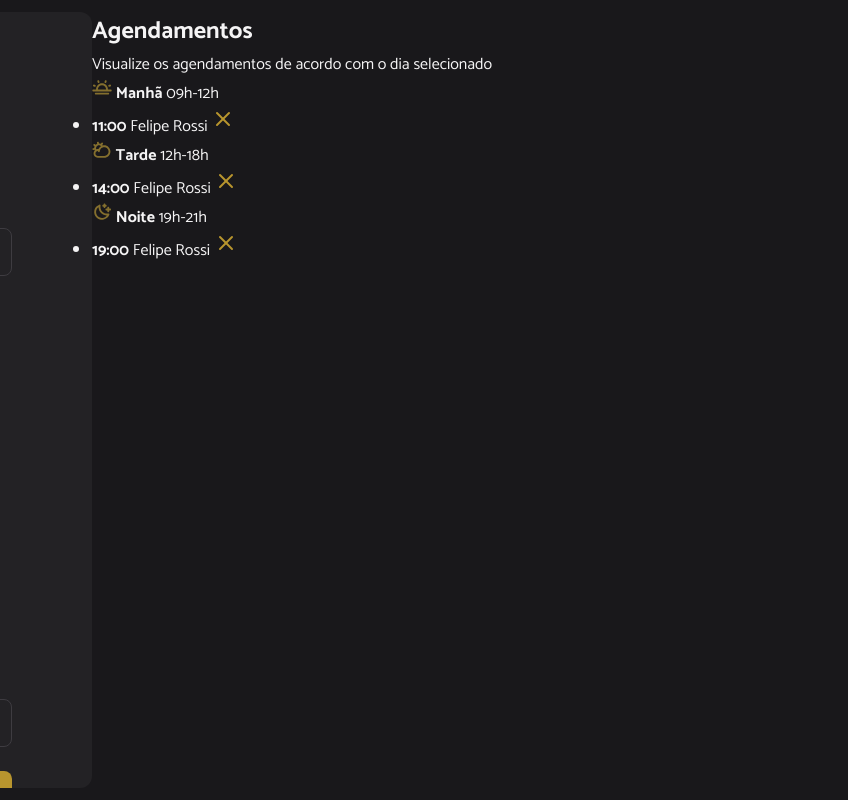
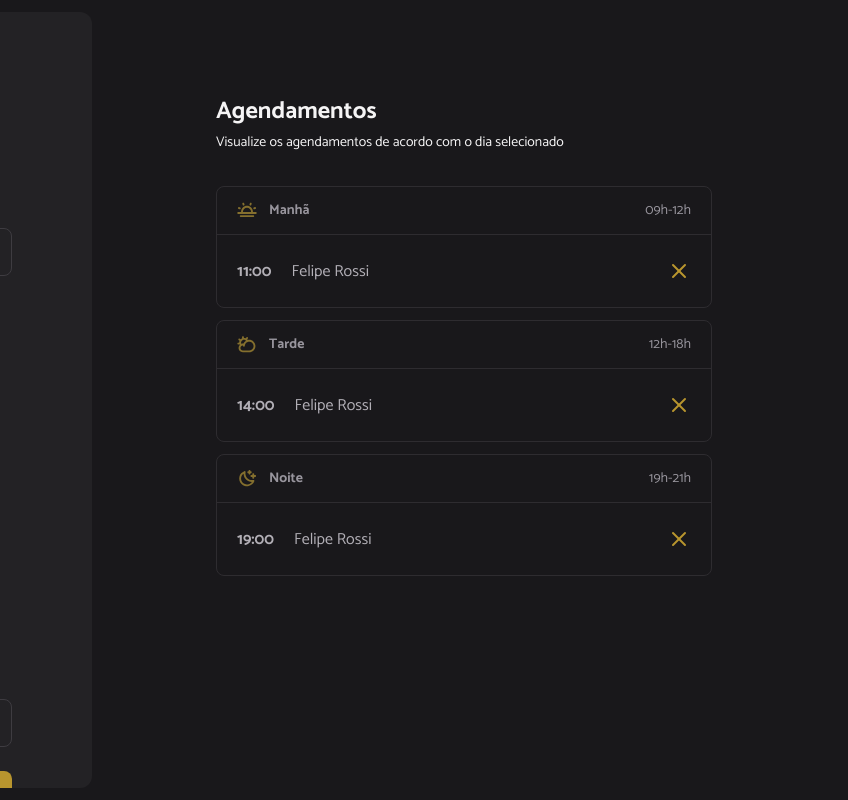
Before and after one commit to feliperossibr/hairday-main, a plain HTML site: page index.html in a window 1280 px wide. Shown: the full height of the page, 432-1280 px from the left. Drawn offline with Linux system fonts and the light colour scheme.

Commit message:
aside section

```diff
--- a/src/styles/index.css
+++ b/src/styles/index.css
@@ -1,2 +1,3 @@
 @import url(global.css);
 @import url(form.css);
+@import url(schedule.css);
--- /dev/null
+++ b/src/styles/schedule.css
@@ -0,0 +1,92 @@
+.schedule {
+  grid-area: schedule;
+  padding: 5rem 7.75rem;
+
+  & > header {
+    margin-bottom: 2rem;
+
+    & > h1 {
+      font-size: 1.5rem;
+      font-weight: 700;
+    }
+
+    & > p {
+      color: var(-gray-300);
+      font-size: .87rem;
+    }
+  }
+}
+
+.schedule-period {
+  border: 1px solid var(--gray-600);
+  border-radius: .5rem;
+  margin-bottom: .75rem;
+
+  & > header {
+    width: 100%;
+    display: flex;
+
+    border-bottom-width: 1px;
+    border-bottom-style: solid;
+    border-bottom-color: var(--gray-600);
+
+    padding: .75rem 1.25rem;
+
+    & > img {
+      width: 1.25rem;
+      margin-right: .75rem;
+    }
+
+    & > strong {
+      flex: 1;
+      color: var(--gray-300);
+      font-size: .87rem;
+    }
+
+    & > span {
+      font-size: .87rem;
+      color: var(--gray-300);
+    }
+  }
+
+  & > ul {
+    list-style: none;
+    padding: 1.25rem;
+
+    & > li {
+      height: 2rem;
+      color: var(--gray-200);
+      font-size: 1rem;
+      display: flex;
+      align-items: center;
+
+      & > span {
+        flex: 1;
+      }
+
+      & > img:hover {
+        opacity: .7;
+      }
+
+      & > strong {
+        margin-right: 1.25rem;
+      }
+    }
+  }
+}
+
+.cancel-icon {
+  cursor: pointer;
+  transition: opacity .2s;
+}
+
+@media (max-width: 1100px) {
+  .schedule {
+    grid-area: schedule;
+    padding: 1.5rem;
+
+    * > header {
+      flex-direction: column;
+    }
+  }
+}
```
